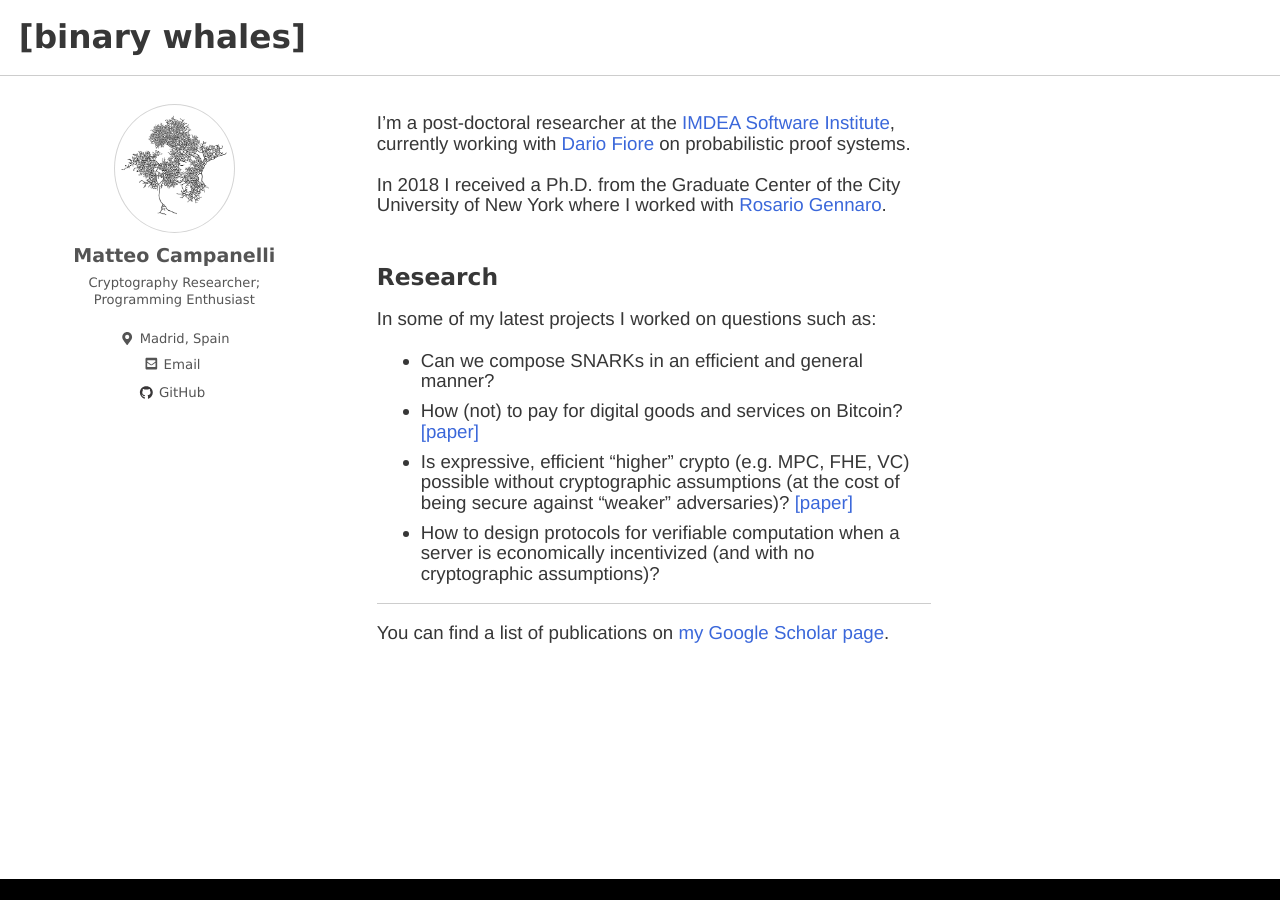
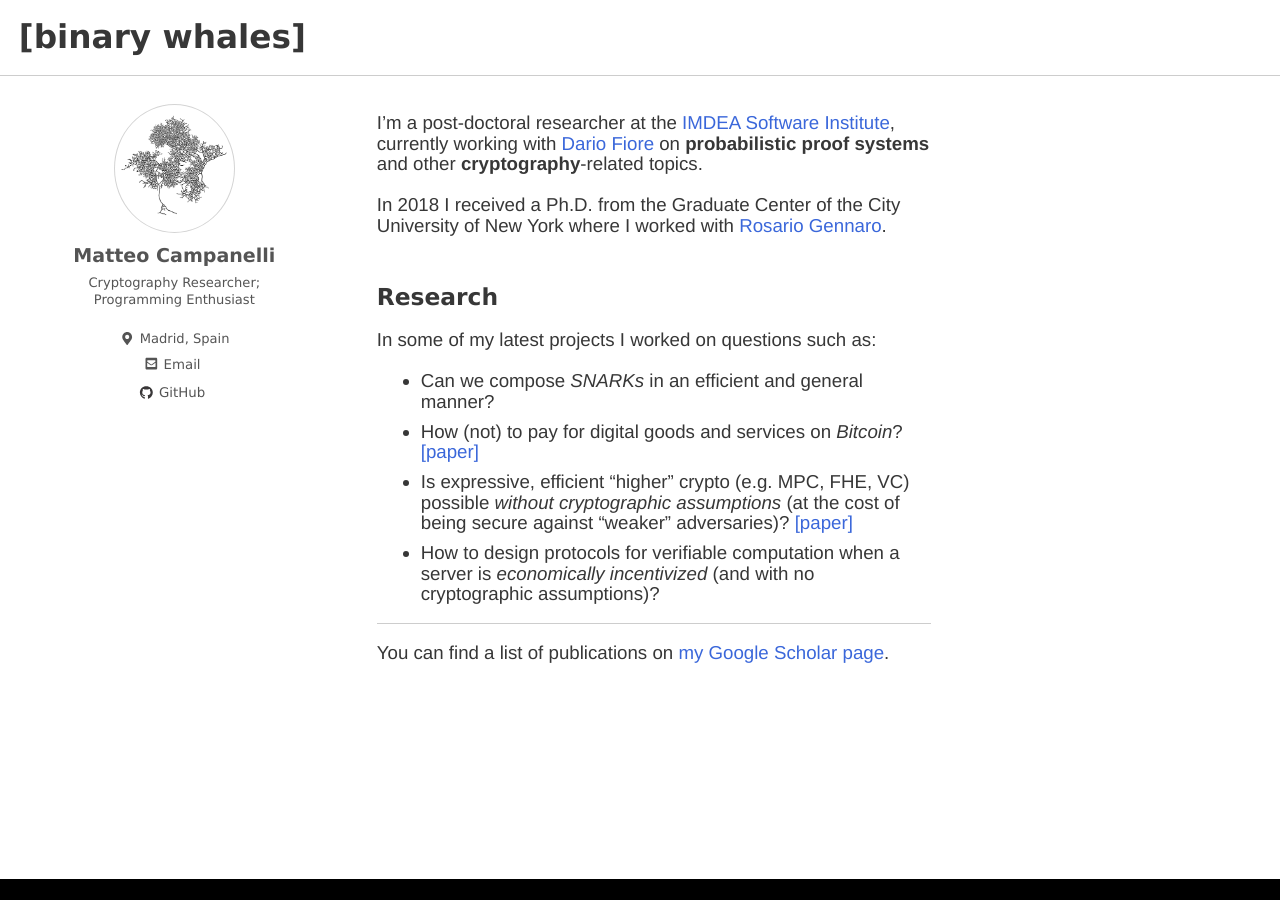
Before and after one commit to matteocam/matteocam.github.io, a Jekyll site: the page built from index.md, in a window 1280 px wide and 900 px high. Built offline with Jekyll 4.4.1, drawn with Linux system fonts in a browser that asks for light colours; nearby versions of some CDN libraries; some web fonts are replaced; a script that is not in the unit is left out.

Commit message:
Changed empahsis in text

```diff
--- a/index.md
+++ b/index.md
@@ -7,17 +7,17 @@ author_profile: true
 
 
 I'm a post-doctoral researcher at the [IMDEA Software Institute](https://software.imdea.org/index.html), currently working with
-[Dario Fiore](http://www.dariofiore.it/) on probabilistic proof systems.
+[Dario Fiore](http://www.dariofiore.it/) on **probabilistic proof systems** and other **cryptography**-related topics.
 
 In 2018 I received a Ph.D. from the Graduate Center of the City University of New York where I worked with [Rosario Gennaro](http://www-cs.ccny.cuny.edu/~rosario/).
 
 ## Research
 
 In some of my latest projects I worked on questions such as:
-- Can we compose SNARKs in an efficient and general manner?
-- How (not) to pay for digital goods and services on Bitcoin? [[paper]](https://eprint.iacr.org/2017/566)
-- Is expressive, efficient "higher" crypto (e.g. MPC, FHE, VC) possible without cryptographic assumptions (at the cost of being secure against "weaker" adversaries)? [[paper]](https://eprint.iacr.org/2018/297)
-- How to design protocols  for verifiable computation when a server is economically incentivized (and with no cryptographic assumptions)?
+- Can we compose *SNARKs* in an efficient and general manner?
+- How (not) to pay for digital goods and services on *Bitcoin*? [[paper]](https://eprint.iacr.org/2017/566)
+- Is expressive, efficient "higher" crypto (e.g. MPC, FHE, VC) possible *without cryptographic assumptions* (at the cost of being secure against "weaker" adversaries)? [[paper]](https://eprint.iacr.org/2018/297)
+- How to design protocols  for verifiable computation when a server is *economically incentivized* (and with no cryptographic assumptions)?
 
 
 ***
```
